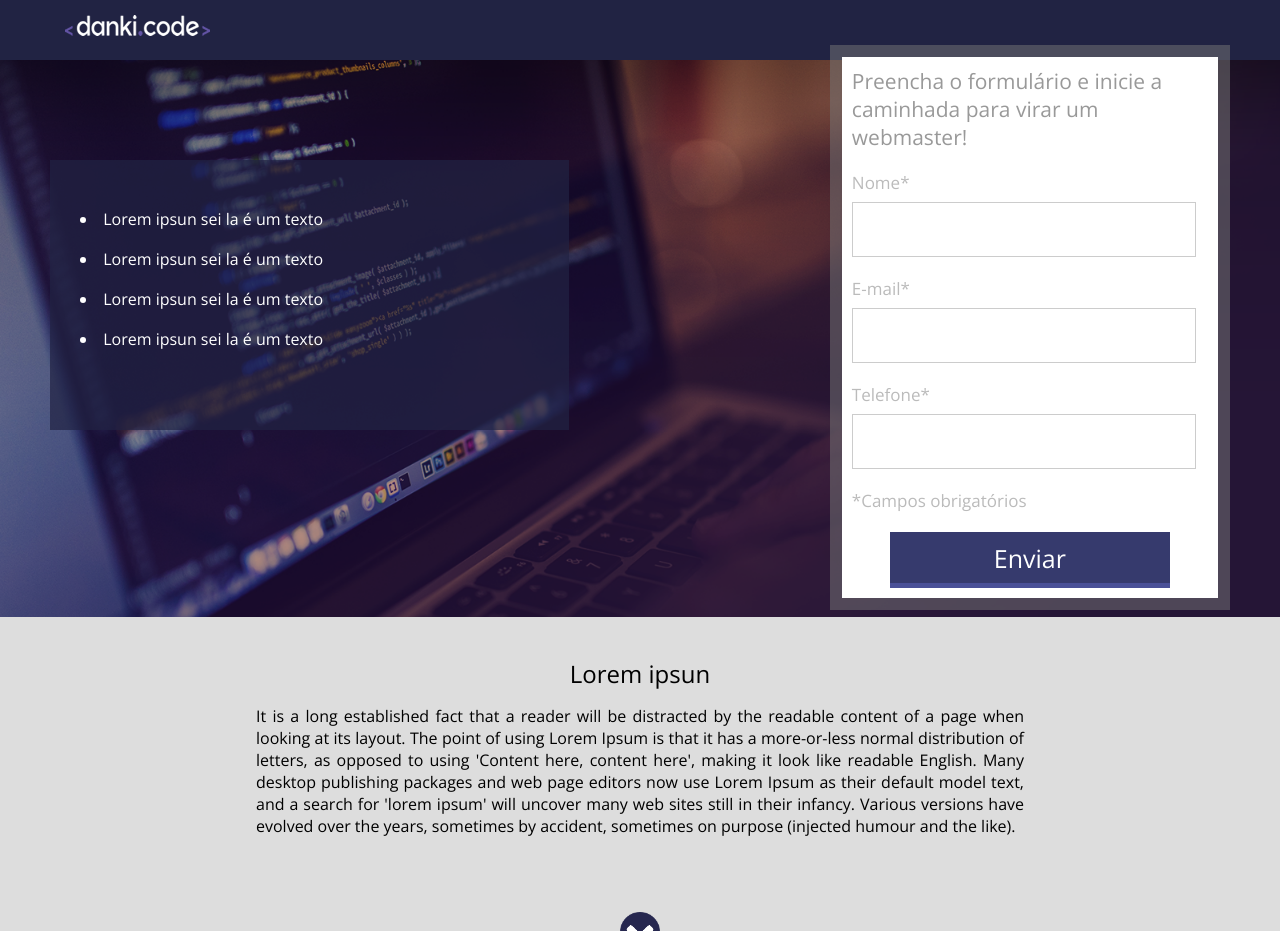
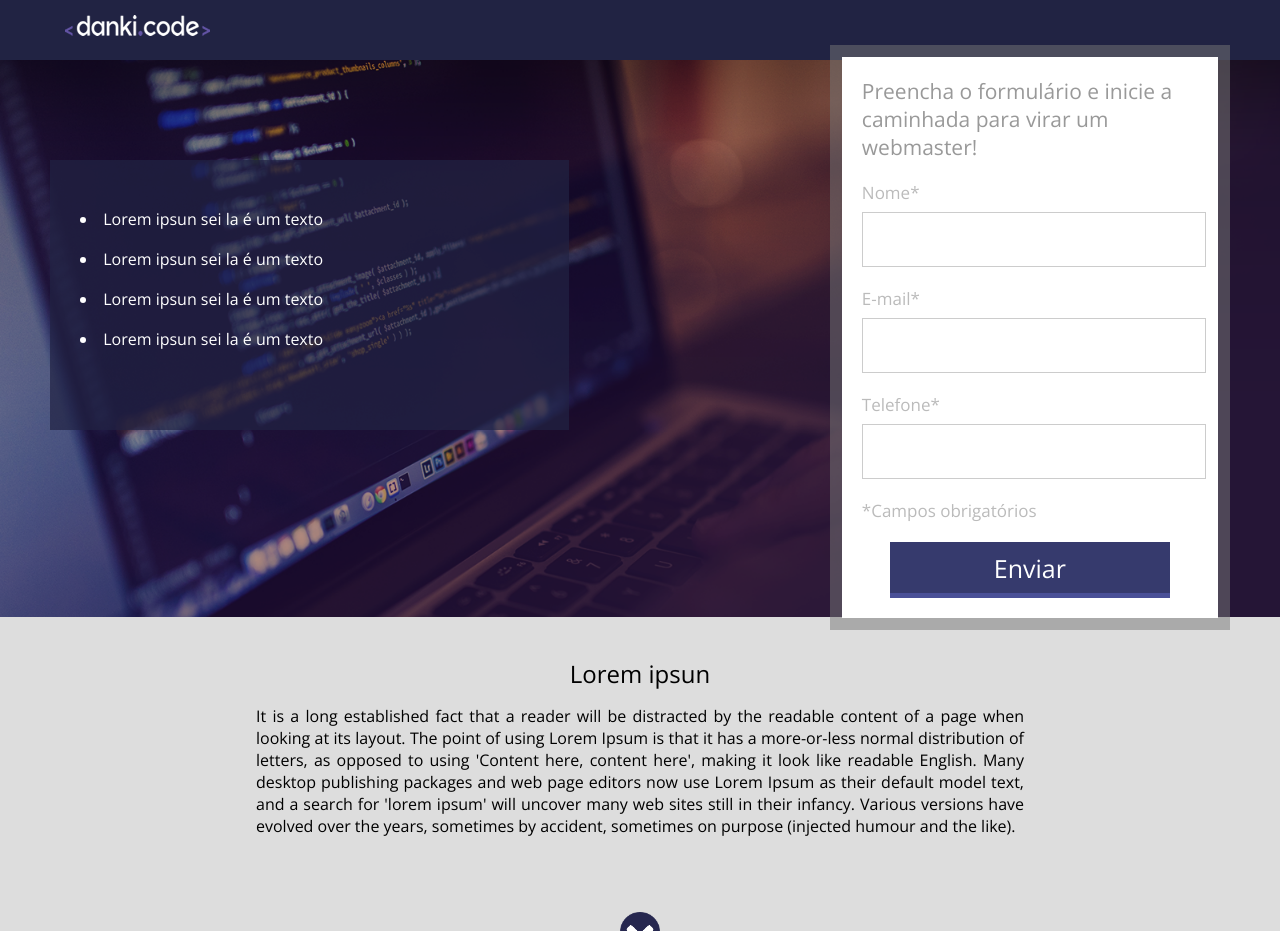
Before and after one commit to LucazzP/VSCode, a PHP site: page /WebMaster/Projeto_01/index.html in a window 1280 px wide. Shown: the top 931 px of the page. Run offline with PHP 8.4, Linux system fonts and the light colour scheme; some web fonts are replaced.

Commit message:
Correções form

```diff
--- a/Danki_Aulas/WebMaster/Projeto_01/css/style.css
+++ b/Danki_Aulas/WebMaster/Projeto_01/css/style.css
@@ -51,7 +51,7 @@ html,body{
 }
 
 .form{
-	padding:10px;
+	padding:20px;
 	width: 400px;
 	height: calc(100% + 30px);
 	float: right;
@@ -91,10 +91,15 @@ html,body{
 }
 
 .input-container input[type=text]{
+	padding: 8px 10px 8px 10px;
 	margin-top:8px;
 	width: 344px;
 	height: 55px;
 	border:1px solid #ccc;
+}
+
+.input-container input[type=text]:focus{
+	outline: 0;
 }
 
 .form .input-submit-container{
--- a/Danki_Aulas/WebMaster/Projeto_01/index.html
+++ b/Danki_Aulas/WebMaster/Projeto_01/index.html
@@ -5,6 +5,7 @@
 	<head>
 		<title>Projeto 01</title>
 		<meta charset="utf-8" />
+		<meta name="viewport" content="width=device-width,initial-scale=1.0,maximum-scale=1.0">
 		<link href="https://fonts.googleapis.com/css?family=Open+Sans" rel="stylesheet">
 		<link href="css/style.css" rel="stylesheet" type="text/css">
 	</head>
```
